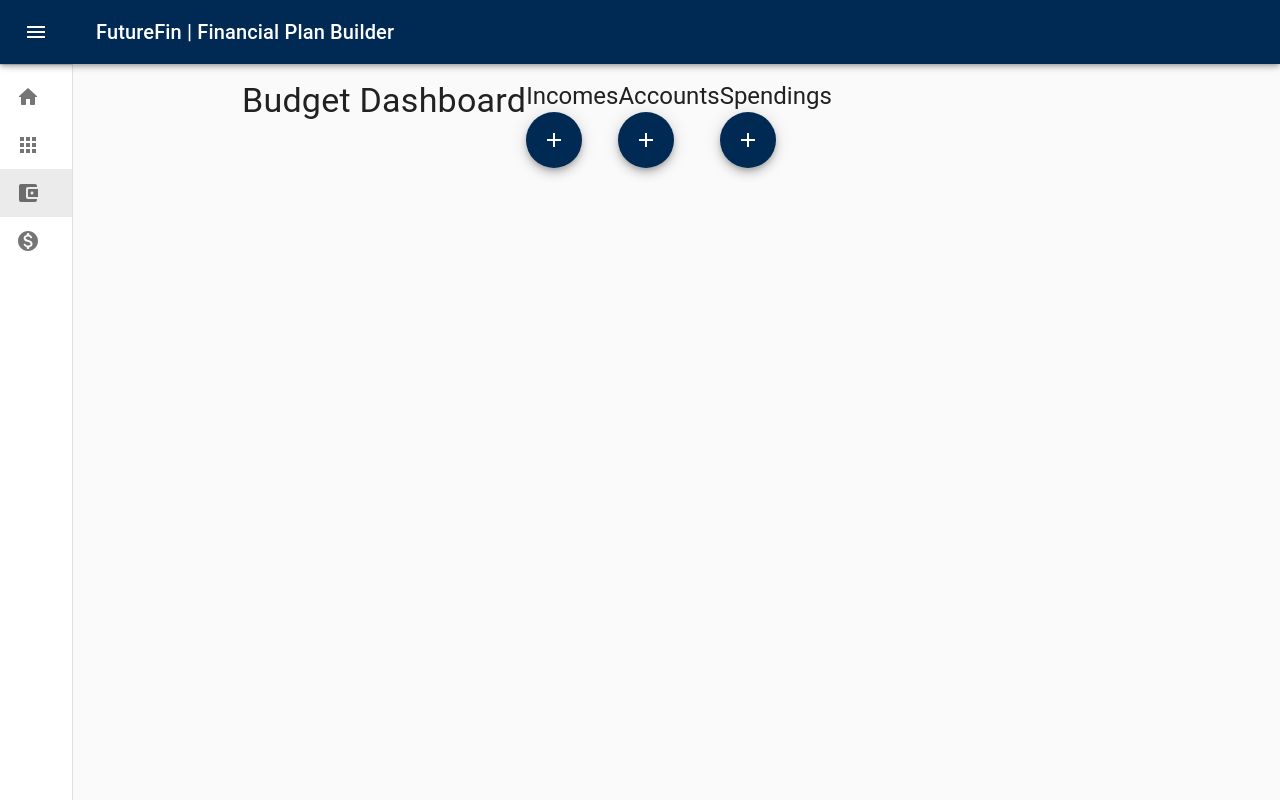
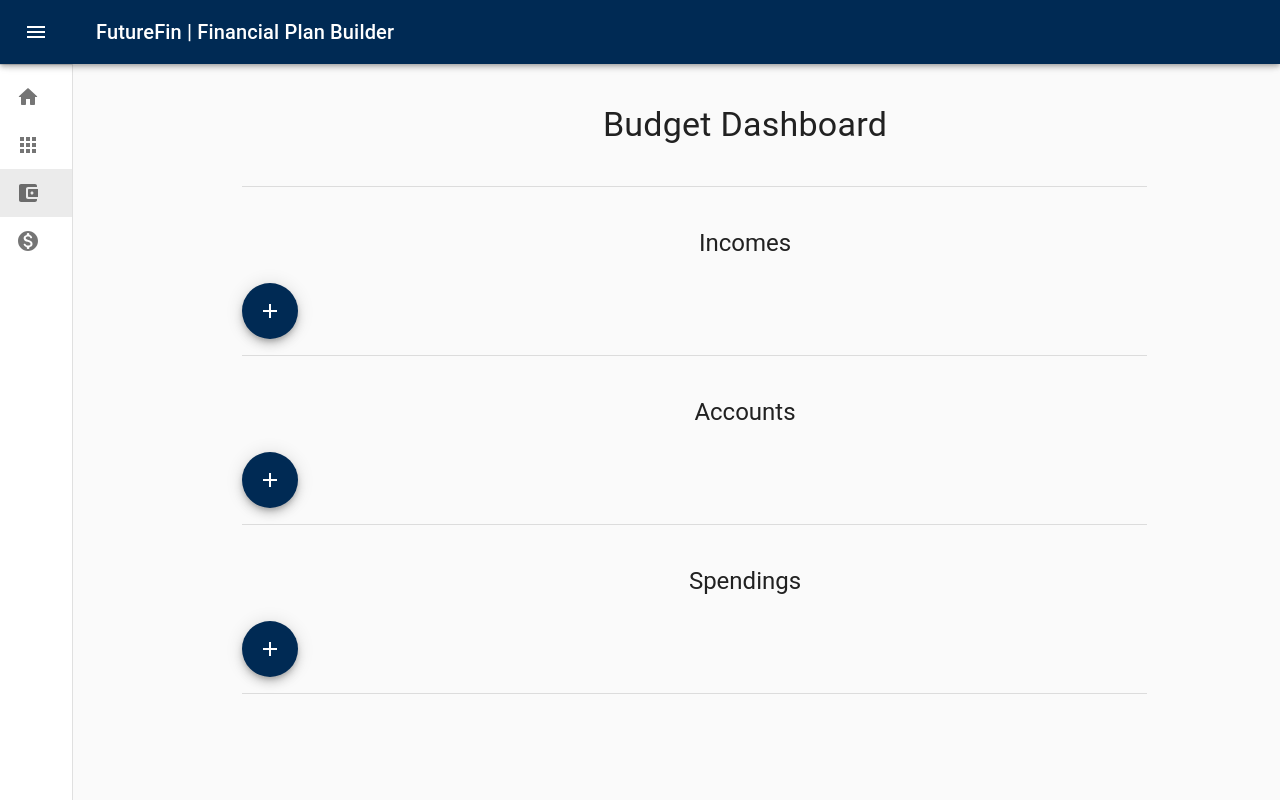
Before and after one commit to mudrila/future-fin, a Next.js app: page /apps/budget in a window 1280 px wide. Built offline with nearby package versions, Linux system fonts and the light colour scheme.

Commit message:
Extract AddButton to separate component

```diff
--- a/src/pages/apps/budget/index.js
+++ b/src/pages/apps/budget/index.js
@@ -1,40 +1,57 @@
-import { Fab, Typography, Divider, makeStyles } from "@material-ui/core";
-import { Add } from "@material-ui/icons";
+import { Typography, Divider, makeStyles } from "@material-ui/core";
+import { AddButton } from "../../../ui-library";
 
 const useStyles = makeStyles((theme) => ({
   root: {
     display: "flex",
-    width: "100%"
+    width: "100%",
+    flexWrap: "wrap"
+  },
+  section: {
+    display: "flex",
+    width: "100%",
+    flexWrap: "wrap"
+  },
+  heading: {
+    width: "100%",
+    margin: theme.spacing(3)
+  },
+  divider: {
+    width: "90%",
+    marginTop: theme.spacing(2),
+    marginBottom: theme.spacing(2)
   }
 }));
 
-function BudgetDashboard(props) {
+function BudgetDashboard() {
   const classes = useStyles();
   return (
     <section className={classes.root}>
-      <Typography variant="h4">Budget Dashboard</Typography>
-      <Divider />
-      <section>
-        <Typography variant="h5">Incomes</Typography>
-        <Fab color="primary" aria-label="Add Income">
-          <Add />
-        </Fab>
+      <Typography variant="h4" className={classes.heading} align="center">
+        Budget Dashboard
+      </Typography>
+      <Divider className={classes.divider} />
+      <section className={classes.section}>
+        <Typography variant="h5" className={classes.heading} align="center">
+          Incomes
+        </Typography>
+        <AddButton />
       </section>
-      <Divider />
-      <section>
-        <Typography variant="h5">Accounts</Typography>
-        <Fab color="primary" aria-label="Add Account">
-          <Add />
-        </Fab>
+      <Divider className={classes.divider} />
+      <section className={classes.section}>
+        <Typography variant="h5" className={classes.heading} align="center">
+          Accounts
+        </Typography>
+        <AddButton />
       </section>
-      <Divider />
-      <section>
-        <Typography variant="h5">Spendings</Typography>
-        <Fab color="primary" aria-label="Add Spending Category">
-          <Add />
-        </Fab>
+      <Divider className={classes.divider} />
+      <section className={classes.section}>
+        <Typography variant="h5" className={classes.heading} align="center">
+          Spendings
+        </Typography>
+        <AddButton />
       </section>
-      <Divider />
+      <Divider className={classes.divider} />
     </section>
   );
 }
--- /dev/null
+++ b/src/ui-library/atoms/Button/index.js
@@ -0,0 +1,16 @@
+import PropTypes from "prop-types";
+import { Fab } from "@material-ui/core";
+import { Add } from "@material-ui/icons";
+
+export function AddButton({ color = "primary", ariaLabel = "Add" }) {
+  return (
+    <Fab color={color} aria-label={ariaLabel}>
+      <Add />
+    </Fab>
+  );
+}
+
+AddButton.propTypes = {
+  color: PropTypes.string,
+  ariaLabel: PropTypes.string
+};
--- a/src/ui-library/atoms/index.js
+++ b/src/ui-library/atoms/index.js
@@ -0,0 +1,3 @@
+import { AddButton } from "./Button";
+
+export { AddButton };
--- a/src/ui-library/index.js
+++ b/src/ui-library/index.js
@@ -1,3 +1,4 @@
+import { AddButton } from "./atoms";
 import { Navigation } from "./molecules";
 
-export { Navigation };
+export { AddButton, Navigation };
```
